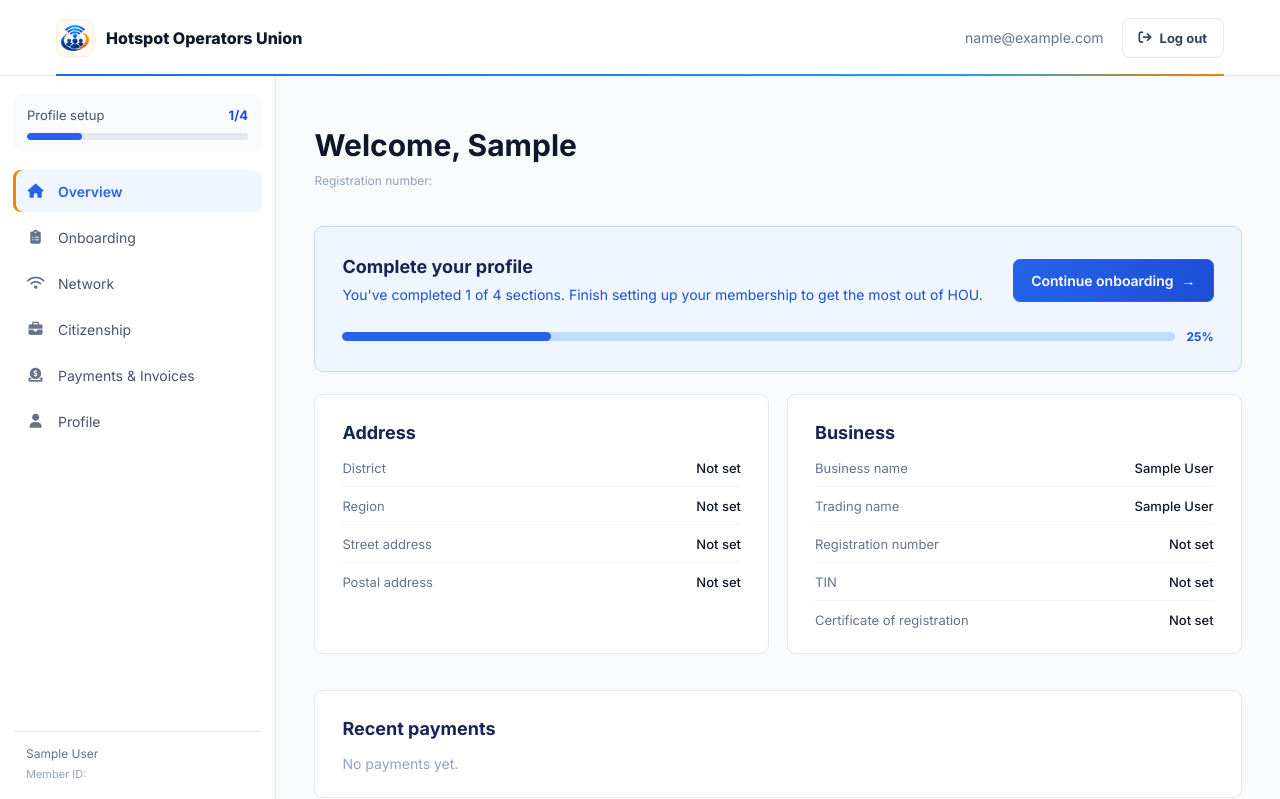
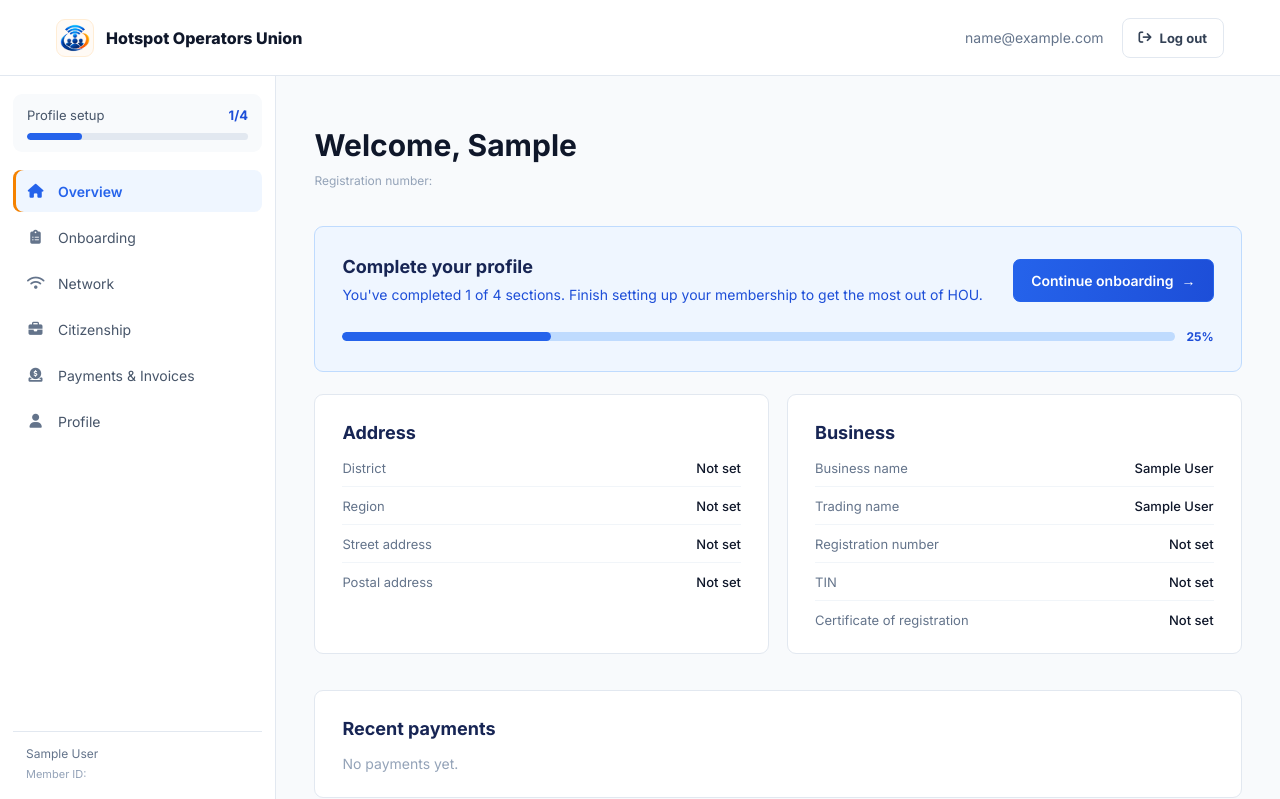
Before and after one commit to alexnamurinda/hou, a PHP site: page /client/member.php in a window 1280 px wide. Shown: the top 799 px of the page. Run offline with PHP 8.4, Linux system fonts and the light colour scheme; the visitor is signed in with stand-in values (Sample User, id 1).

Commit message:
line removed

```diff
--- a/client/assets/css/client.css
+++ b/client/assets/css/client.css
@@ -1437,16 +1437,6 @@ a {
   border-bottom: 1px solid #e2e8f0;
 }
 
-.dashboard-header::after {
-  position: absolute;
-  right: clamp(20px, 5vw, 56px);
-  bottom: -1px;
-  left: clamp(20px, 5vw, 56px);
-  height: 2px;
-  background: linear-gradient(90deg, var(--hou-blue) 0%, var(--hou-cyan) 76%, var(--hou-orange) 100%);
-  content: "";
-}
-
 .dashboard-header .portal-brand {
   flex: 0 1 280px;
   min-width: 0;
```
